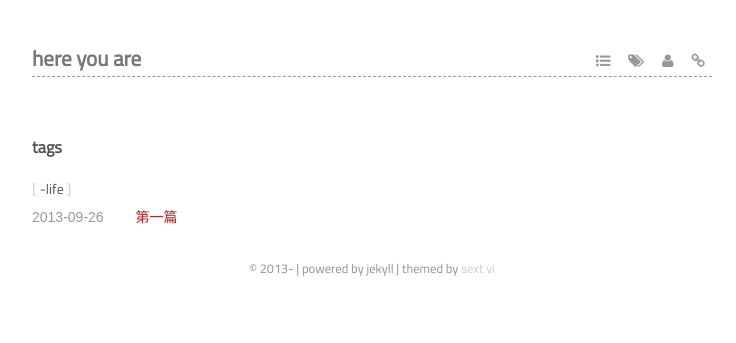
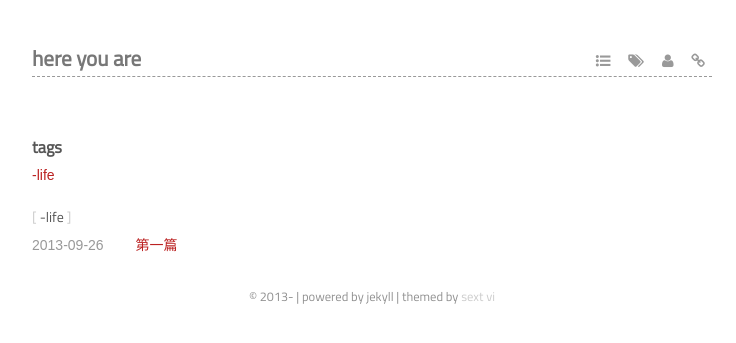
Before and after one commit to wujiantao/wujiantao.github.com, a Jekyll site: the page built from tags.markdown, in a window 1280 px wide. Shown: the top 343 px of the page, without its empty margins (268-1004 px from the left). Built offline with Jekyll 4.4.1, drawn with Linux system fonts in a browser that asks for light colours; some web fonts are replaced; Markdown is read by kramdown in place of the engine named in the settings.

Commit message:
update template

```diff
--- a/media/css/style.css
+++ b/media/css/style.css
@@ -160,6 +160,10 @@ footer {
 #tag_cloud {
   margin-bottom: 1em; }
 
+#tags_list {
+  margin-bottom: 1em; }
+
+
 #disqus_thread {
   font-size: 9px; }
 
--- a/tags.markdown
+++ b/tags.markdown
@@ -3,10 +3,10 @@ title: tags
 layout: page
 ---
 
-<div id='tag_cloud'>
-<!--{% for tag in site.tags %}
+<div id='tags_list'>
+{% for tag in site.tags %}
 <a href="#{{ tag[0] }}" title="{{ tag[0] }}" rel="{{ tag[1].size }}">{{ tag[0] }}</a>
-{% endfor %}-->
+{% endfor %}
 </div>
 
 <ul class="listing">
```
Also changed, not shown: favicon.ico (added).
